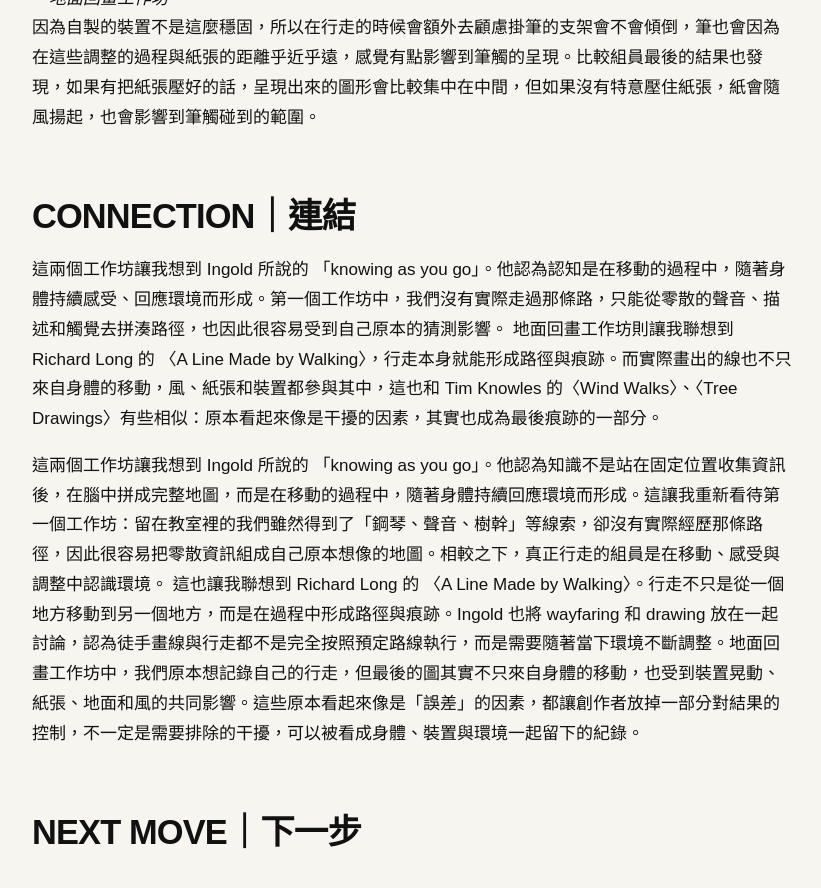
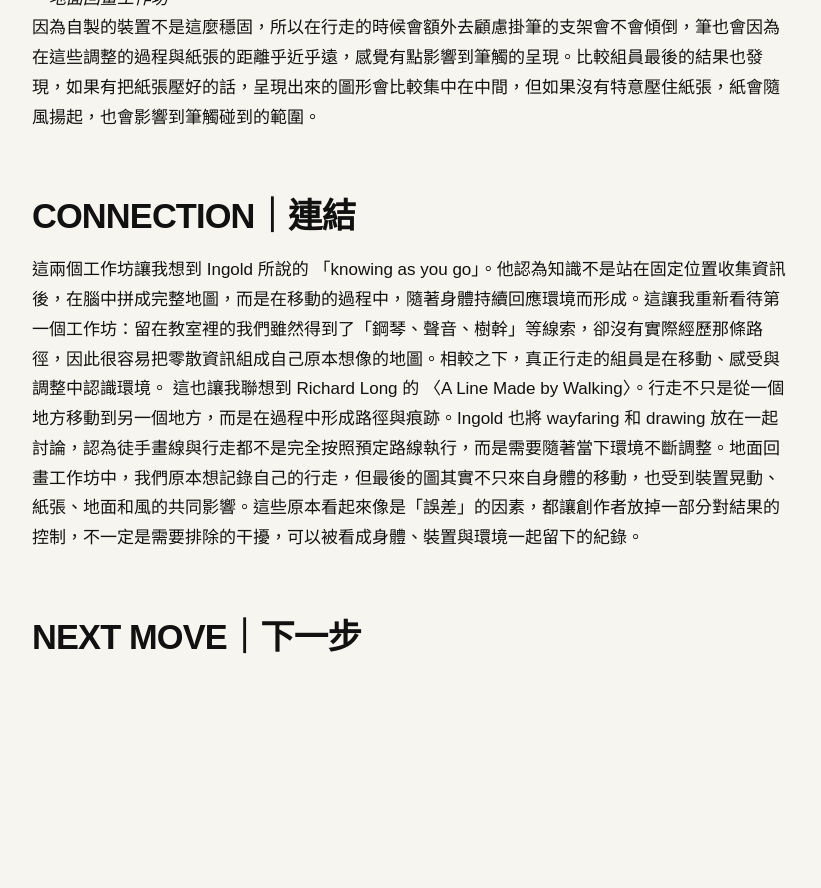
Before and after one commit to liki1928/fieldworkarchive, a Jekyll site: the page built from weeks/week-03.md, in a window 1280 px wide and 900 px high, scrolled down 3514 px. Shown: the top 888 px of the window, without its empty margins (48-869 px from the left). Built offline with Jekyll 4.4.1, drawn with Linux system fonts in a browser that asks for light colours; after the commit the page ends 4279 px from its top, so only the background shows below that.

Commit message:
Update week-03.md

```diff
--- a/weeks/week-03.md
+++ b/weeks/week-03.md
@@ -36,9 +36,6 @@ _．地面回畫工作坊_<br>
 
 ## CONNECTION｜連結
 <!-- 選擇本週閱讀或課堂案例中的一個概念。它如何改變你對上述瞬間的理解？ -->
-這兩個工作坊讓我想到 Ingold 所說的 「knowing as you go」。他認為認知是在移動的過程中，隨著身體持續感受、回應環境而形成。第一個工作坊中，我們沒有實際走過那條路，只能從零散的聲音、描述和觸覺去拼湊路徑，也因此很容易受到自己原本的猜測影響。
-地面回畫工作坊則讓我聯想到 Richard Long 的 〈A Line Made by Walking〉，行走本身就能形成路徑與痕跡。而實際畫出的線也不只來自身體的移動，風、紙張和裝置都參與其中，這也和 Tim Knowles 的〈Wind Walks〉、〈Tree Drawings〉有些相似：原本看起來像是干擾的因素，其實也成為最後痕跡的一部分。
-
 這兩個工作坊讓我想到 Ingold 所說的 「knowing as you go」。他認為知識不是站在固定位置收集資訊後，在腦中拼成完整地圖，而是在移動的過程中，隨著身體持續回應環境而形成。這讓我重新看待第一個工作坊：留在教室裡的我們雖然得到了「鋼琴、聲音、樹幹」等線索，卻沒有實際經歷那條路徑，因此很容易把零散資訊組成自己原本想像的地圖。相較之下，真正行走的組員是在移動、感受與調整中認識環境。
 這也讓我聯想到 Richard Long 的 〈A Line Made by Walking〉。行走不只是從一個地方移動到另一個地方，而是在過程中形成路徑與痕跡。Ingold 也將 wayfaring 和 drawing 放在一起討論，認為徒手畫線與行走都不是完全按照預定路線執行，而是需要隨著當下環境不斷調整。地面回畫工作坊中，我們原本想記錄自己的行走，但最後的圖其實不只來自身體的移動，也受到裝置晃動、紙張、地面和風的共同影響。這些原本看起來像是「誤差」的因素，都讓創作者放掉一部分對結果的控制，不一定是需要排除的干擾，可以被看成身體、裝置與環境一起留下的紀錄。
 
```
